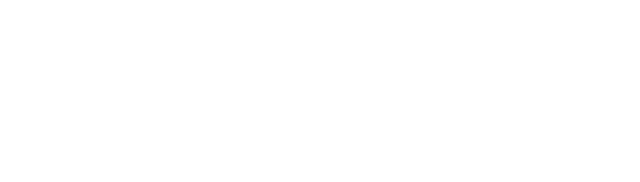
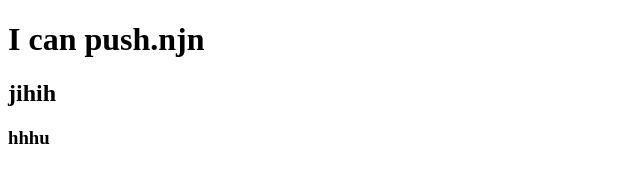
Before and after one commit to AzmaryZannatAurin/my-second-repo, a plain HTML site: page index.html in a window 1280 px wide. Shown: the whole page, without its empty margins (0-640 px from the left). Drawn offline with Linux system fonts and the light colour scheme.

Commit message:
added header

```diff
--- a/index.html
+++ b/index.html
@@ -7,6 +7,9 @@
     <title>My second github</title>
 </head>
 <body>
+    <h1> I can push.njn</h1>
+    <h2> jihih</h2>
+    <h3> hhhu </h3>
 
 </body>
 </html>
```
